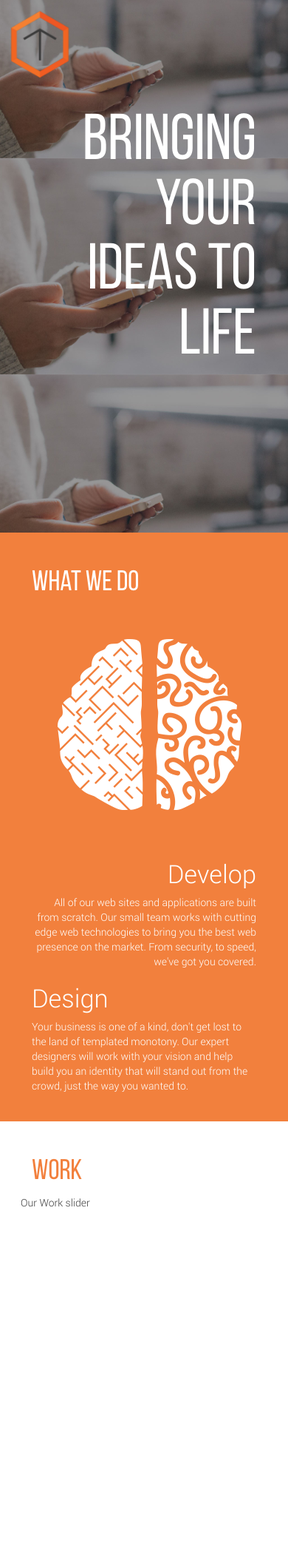
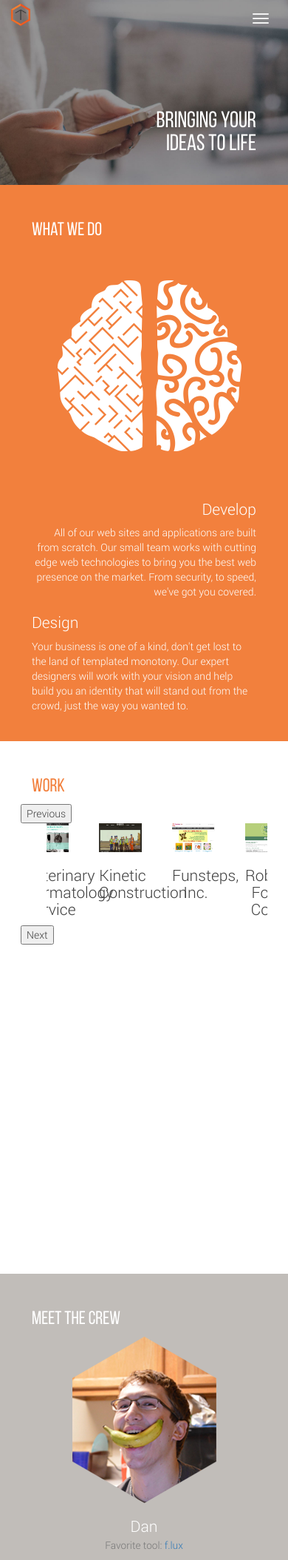
Before and after one commit to Traction-Creative-Services/traction, a PHP site: page / in a window 390 px wide. Shown: the top 2109 px of the page at 74% size. Run offline with PHP 8.4, Linux system fonts and the light colour scheme; some libraries are stand-ins or nearby versions.

Commit message:
soft-launch ready

```diff
--- a/assets/main.js
+++ b/assets/main.js
@@ -9,6 +9,12 @@
             $('#logo-small').attr('id','logo');
         }
     });
+
+    $('.work-slider').slick({
+            autoplay: true,
+            centerMode: true,
+            centerPadding: '100px'
+	});
 });
 
 $(function() {
--- a/assets/style.css
+++ b/assets/style.css
@@ -136,3 +136,57 @@
     min-height:300px;
     padding:1em;
 }
+
+.icon-bar {
+    background:#f3f3f3;
+}
+
+.work-slider div {
+    text-align:center;
+    margin-left:2.5em;
+}
+
+.work-slider div img {
+    width:90%;
+}
+
+#elsewhere a {
+    color:#FFF;
+    float:left;
+    width:100%;
+    font-size:1em;
+}
+
+@media screen and (max-width: 600px) {
+    .cover {
+        background-repeat:no-repeat;
+        height:auto;
+        min-height:10px;
+    }
+
+    .cover h1 {
+        margin-top:30px;
+        font-size:2.2em;
+    }
+
+    #logo {
+        height:30px;
+    }
+
+    .navbar-brand {
+        padding-top:5px;
+    }
+
+    h1 {
+        font-size:2.4em;
+        line-height:1em;
+    }
+
+    h2 {
+        font-size:1.8em;
+    }
+
+    h3 {
+        font-size:1.5em;
+    }
+}
--- a/index.php
+++ b/index.php
@@ -5,11 +5,13 @@
             <meta charset="utf-8">
             <meta http-equiv="X-UA-Compatible" content="IE=edge">
             <meta name="viewport" content="width=device-width, initial-scale=1">
+            <link rel="stylesheet" type="text/css" href="//cdn.jsdelivr.net/jquery.slick/1.3.15/slick.css"/>
             <!-- Latest compiled and minified CSS -->
             <link rel="stylesheet" href="https://maxcdn.bootstrapcdn.com/bootstrap/3.3.1/css/bootstrap.min.css">
             <link rel="stylesheet" href="assets/style.css">
             <link rel="icon" href="assets/logo.png">
             <script src="//ajax.googleapis.com/ajax/libs/jquery/1.11.1/jquery.min.js"></script>
+            <script type="text/javascript" src="//cdn.jsdelivr.net/jquery.slick/1.3.15/slick.min.js"></script>
             <script src="assets/main.js"></script>
         </head>
         <body>
@@ -77,7 +79,12 @@
                             </div>
                         </div>
                         <div class="row">
-                            Our Work slider
+                            <div class="work-slider">
+                                <div><img alt="Funsteps Inc" src="assets/work/funsteps.jpg" /><h3>Funsteps, Inc.</h3></div>
+                                <div><img alt="Robbinsdale Food Coop" src="assets/work/foodcoop.jpg" /><h3>Robbinsdale Food Coop</h3></div>
+                                <div><img alt="Vet Derm" src="assets/work/vetderm.jpg" /><h3>Veterinary Dermatology Service</h3></div>
+                                <div><img alt="Kinetic Construction" src="assets/work/kinetic.jpg" /><h3>Kinetic Construction</h3></div>
+                            </div>
                         </div>
                     </div>
                 </article>
@@ -91,15 +98,21 @@
                         <div class="row">
                             <div class="col-md-4 centered">
                                 <img alt="Daniel" src="assets/crew/dan.png"/>
-                                <h3>Dan</h3>
+                                <h3>Dan<br />
+                                <small>Favorite tool: <a href="https://justgetflux.com/" target="_blank">f.lux</a></small></h3>
+                                <p>Dan is a dedicated technologist. His professional history working with companies like Honeywell Aerospace has built a strong sense of detail in his work, and he loves to find new ways to automate every day tasks. In his spare time, you can find Dan playing indie games with his partner, or watching awful comedy films. If you ever run into Dan, ask him about his travels accross the US and abroad, he's got a few stories to tell.</p>
                             </div>
                             <div class="col-md-4 centered">
                                 <img alt="Martin" src="assets/crew/martin.png"/>
-                                <h3>Martin</h3>
+                                <h3>Martin<br />
+                                <small>Favorite tool: <a href="http://www.scootersoftware.com/" target="_blank">Beyond Compare</a></small></h3>
+                                <p>A leader at heart, Martin is always looking for the next step on the his own path. With a lengthy history of building unique solutions to problems, he's developed the skills and tool set to solve almost any puzzle. When he's not hard at work, you can find Martin hitting the slopes, grabbing a beer with friends, or reading a good book.</p>
                             </div>
                             <div class="col-md-4 centered">
                                 <img alt="Jennifer" src="assets/crew/jen.png"/>
-                                <h3>Jen</h3>
+                                <h3>Jen<br />
+                                <small>Favorite tool: <a href="https://www.adobe.com/creativecloud.html" target="_blank">Creative Cloud</a></small></h3>
+                                <p>Jen is our resident creative mind. A recent graduate from MSU-Mankato's BFA program, she completed a study abroad trip in the Netherlands where she landed an internship to jump start her professional career. Jen is a native Minnesotan, and enjoys spending her spare time baking kick ass cupcakes, and knitting scarfs to protect against the Minnesota winters.</p>
                             </div>
                         </div>
                     </div>
@@ -147,11 +160,13 @@
                         </div>
                         <div class="col-md-3 col-md-offset-2">
                             <h3>Follow Us</h3>
-                            social icons
+                            <a href="https://www.facebook.com/TractionCreative" target="_blank"><img class="social-link" alt="FB" src="assets/fb.png" /></a>
+                            <a href="https://twitter.com/TractionCreate" target="_blank"><img class="social-link" alt="TWIT" src="assets/twitter.png" /></a>
                         </div>
-                        <div class="col-md-3 col-md-offset-1">
-                            <h4>You guys are great!</h4>
-                            <p>testimonial lorem ipsum...</p>
+                        <div class="col-md-3 col-md-offset-1" id="elsewhere">
+                            <h3>Elsewhere</h3>
+                            <a href="http://blog.traction.media" target="_blank">TRACTION Blog</a>
+                            <a href="https://github.com/Traction-Creative-Services" target="_blank">Github</a>
                         </div>
                     </div>
                 </div>
```
Also changed, not shown: assets/fb.png (added), assets/twitter.png (added), assets/work/foodcoop.jpg (added), assets/work/funsteps.jpg (added), assets/work/kinetic.jpg (added), assets/work/vetderm.jpg (added).
